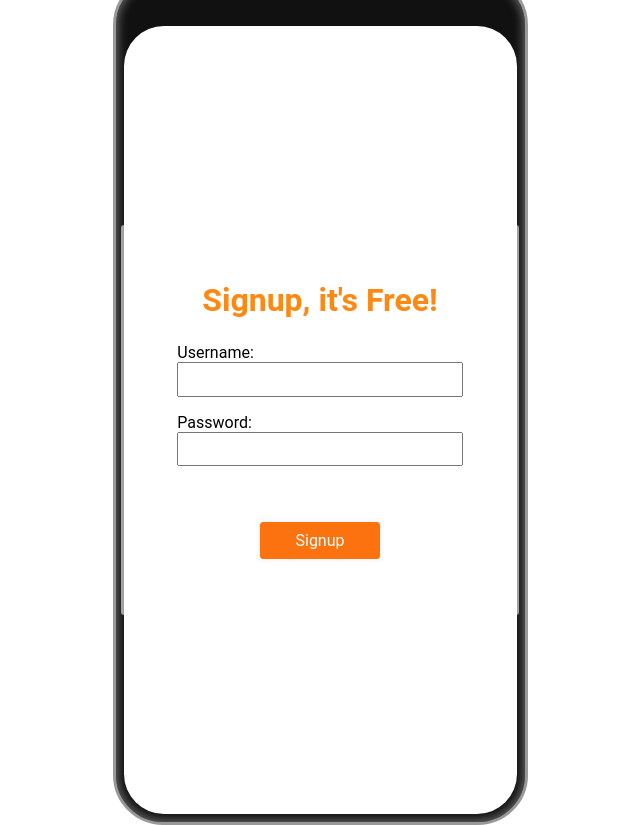
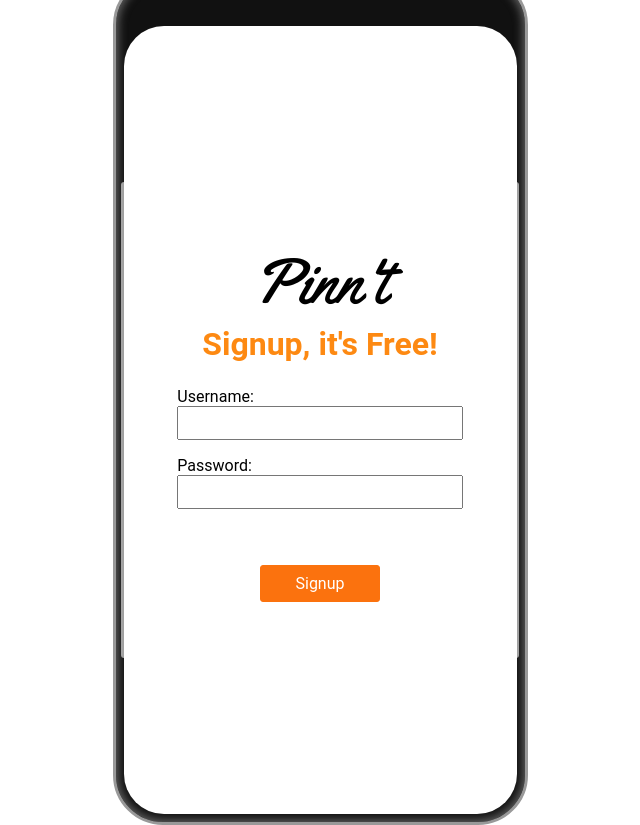
Before and after one commit to githubedward/continuous-learning, a React (Create React App) app: page / in a window 1280 px wide. Shown: the whole page, without its empty margins (320-960 px from the left). Built offline with nearby package versions, Linux system fonts and the light colour scheme.

Commit message:
minor updates

```diff
--- a/src/components/Auth/AuthStyles.js
+++ b/src/components/Auth/AuthStyles.js
@@ -2,9 +2,6 @@ import styled from "styled-components";
 import { appear } from "../shared/style-variables";
 
 // styles
-export const Title = styled.h1`
-  margin-bottom: 1rem;
-`;
 export const Form = styled.form`
   display: flex;
   flex-direction: column;
@@ -14,6 +11,9 @@ export const Form = styled.form`
   background: #ffffff95;
   border-radius: 3px;
   animation: ${appear} 500ms ease-in;
+`;
+export const Title = styled.h1`
+  margin-bottom: 1rem;
 `;
 export const Label = styled.label`
   margin: 0.5rem;
@@ -36,7 +36,6 @@ export const Button = styled.button`
   align-items: center;
   justify-content: center;
   cursor: pointer;
-  box-shadow: 0px 0px 5px 1px rgba(209, 209, 209, 0.3);
   &:hover {
     background: #fd8912;
     transition: 0.3s;
--- a/src/components/Auth/Signup.js
+++ b/src/components/Auth/Signup.js
@@ -1,10 +1,12 @@
 import React from "react";
 import PropTypes from "prop-types";
 import { Title, Form, Label, Input, Button, Span } from "./AuthStyles";
+import BrandName from "../shared/BrandName";
 
 const Signup = ({ handleUsername, handlePassword, username, password }) => {
   return (
     <Form>
+      <BrandName />
       <Title>
         <Span>Signup, it's Free!</Span>
       </Title>
--- /dev/null
+++ b/src/components/shared/BrandName.js
@@ -0,0 +1,13 @@
+import React from "react";
+import styled from "styled-components";
+
+const StyledName = styled.h1`
+  @import url("https://fonts.googleapis.com/css?family=Yellowtail");
+  font-family: "Yellowtail", cursive;
+  font-size: 4rem;
+  font-weight: lighter;
+`;
+
+export default function BrandName() {
+  return <StyledName>Pinn't</StyledName>;
+}
--- a/src/components/shared/style-variables.js
+++ b/src/components/shared/style-variables.js
@@ -1,4 +1,6 @@
 import { keyframes } from "styled-components";
+
+export const brandName = "MapSocial";
 
 export const appear = keyframes`
   0% {
```
